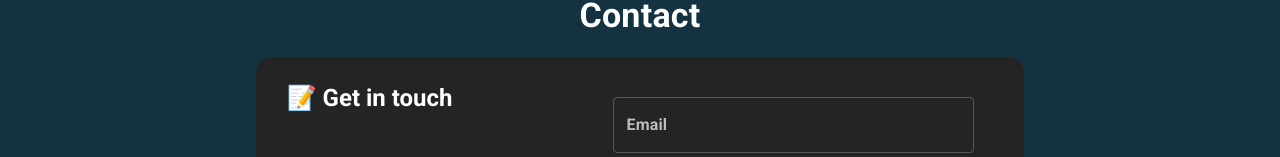
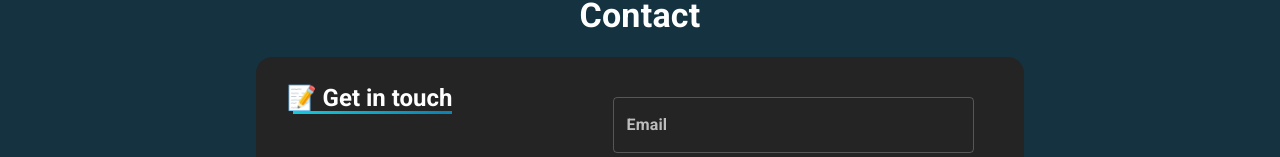
Before and after one commit to ParthKLad/web-portfolio, a React (Create React App) app: page / in a window 1280 px wide. Shown: the part 2322-2479 px from the top of the page. Built offline with nearby package versions, Linux system fonts and the light colour scheme.

Commit message:
added line

```diff
--- a/src/components/Contacts.js
+++ b/src/components/Contacts.js
@@ -141,12 +141,35 @@ useEffect(() => {
           paddingLeft: matches ? '10%' : '5%',
           paddingTop: '20px'
         }}>
-          <Typography variant="h5" gutterBottom sx={{
-            mt: { xs: 1, sm: 2, md: -15 },
-            mb: 5, // Adding bottom margin for spacing after "Get in touch"
-          }}>
-            📝 Get in touch
-          </Typography>
+        <Box
+        sx={{
+          mt: { xs: 1, sm: 2, md: -15 },
+          mb: 5, // Existing bottom margin
+          display: 'inline-block', // Necessary for positioning the pseudo-element
+          position: 'relative', // Establish a positioning context for pseudo-elements
+          '::after': { // Pseudo-element for the underline
+            content: '""',
+            position: 'absolute',
+            bottom: 0,
+            left: 6,
+            right: 1,
+            height: '3px', // Make the underline a bit thicker for visibility
+            backgroundImage: 'linear-gradient(90deg, #15CEDC, #0B83B3, #15CEDC)', // Create a gradient for the underline
+            backgroundSize: '200% 100%', // Extend the background size for the animation effect
+            animation: 'shift 3s infinite linear', // Apply the animation
+          },
+          '@keyframes shift': { // Define the keyframes for the animation
+            '0%': {
+              backgroundPosition: '200% 0',
+            },
+            '100%': {
+              backgroundPosition: '-200% 0',
+            },
+          },
+        }}
+      >
+        <Typography variant="h5" component="span">📝 Get in touch</Typography>
+      </Box>
           <Typography variant="h6" gutterBottom sx={{
             mb: 5, // Adding bottom margin for spacing after the name
           }}>
```
